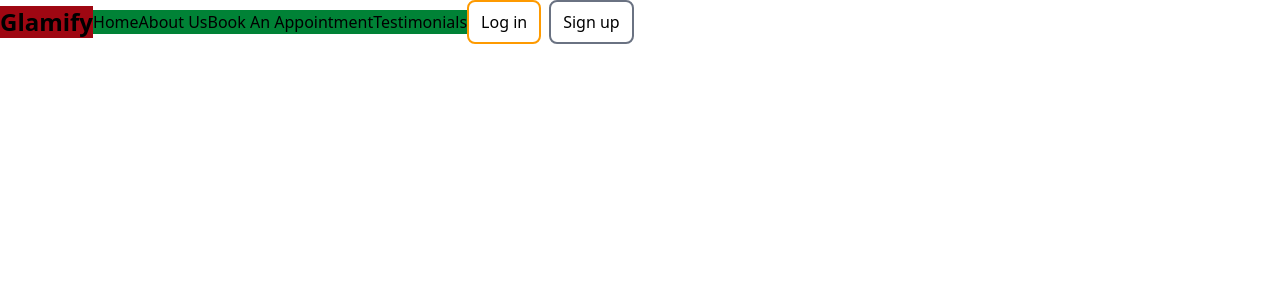
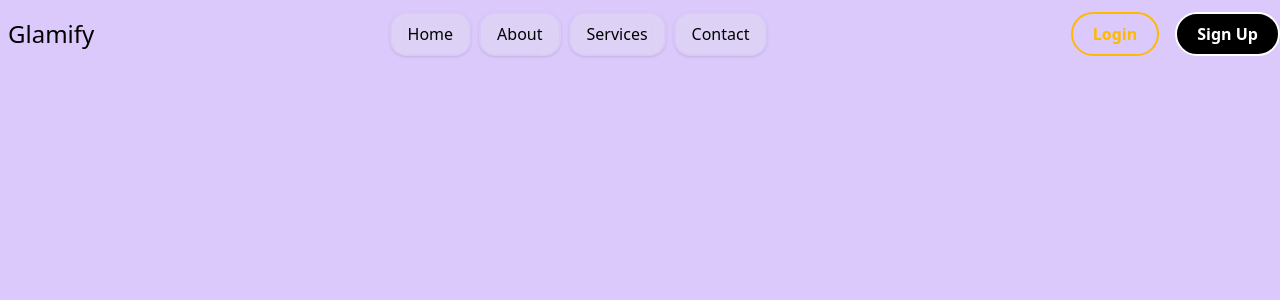
Before and after one commit to Thamidu-Nadun/Glamify, a React (Vite) app in the folder client/: page / in a window 1280 px wide. Shown: the top 300 px of the page. Built offline with nearby package versions, Linux system fonts and the light colour scheme.

Commit message:
Update client code: Add .prettierrc.json, update Navbar component

```diff
--- a/client/package.json
+++ b/client/package.json
@@ -24,6 +24,8 @@
     "eslint-plugin-react-hooks": "^5.1.0",
     "eslint-plugin-react-refresh": "^0.4.19",
     "globals": "^15.15.0",
+    "prettier": "^3.5.3",
+    "prettier-plugin-tailwindcss": "^0.6.11",
     "vite": "^6.2.0"
   }
 }
--- a/client/src/Components/Navbar/Navbar.jsx
+++ b/client/src/Components/Navbar/Navbar.jsx
@@ -1,21 +1,55 @@
-import React from 'react'
+import React from 'react';
 
 function Navbar() {
   return (
-    <div className="flex w-screen items-center">
-        <h2 className="bg-red-800 font-semibold font-monospace text-2xl">Glamify</h2>
-        <ol className='bg-green-700 flex'>
-            <li>Home</li>
-            <li>About Us</li>
-            <li>Book An Appointment</li>
-            <li>Testimonials</li>
-        </ol>
-        <div className="action-btn flex justify-content-center gap-2">
-            <button className="border-2 border-amber-500 rounded-lg px-3 py-2">Log in</button>
-            <button className="border-2 border-gray-500 rounded-lg px-3 py-2">Sign up</button>
+    <>
+      <div className="flex justify-between items-center w-full m-2 font-monospace">
+        <div className="text-2xl font-medium">
+          <h1>Glamify</h1>
         </div>
-    </div>
-  )
+        <div className="nav-links">
+          <ul className="flex">
+            <Link name="Home" />
+            <Link name="About" />
+            <Link name="Services" />
+            <Link name="Contact" />
+          </ul>
+        </div>
+        <div className="auth-buttons">
+          <LoginButton />
+          <SignUpButton />
+        </div>
+      </div>
+    </>
+  );
 }
 
-export default Navbar
+export default Navbar;
+
+const LoginButton = () => {
+  return (
+    <>
+      <button className="border-2 border-amber-400 py-2 px-5 rounded-3xl hover:bg-amber-400 hover:border-transparent transition-colors duration-200 mx-2 text-amber-400 hover:text-amber-50 font-bold">
+        Login
+      </button>
+    </>
+  );
+};
+
+const SignUpButton = () => {
+  return (
+    <>
+      <button className="bg-black border-2 py-2 px-5 rounded-3xl hover:bg-amber-100 transition-colors duration-200 mx-2 text-white gray-900 hover:text-black font-bold">
+        Sign Up
+      </button>
+    </>
+  );
+};
+
+const Link = ({ name = 'Link' }) => {
+  return (
+    <li className="m-1 border-2 border-transparent px-4 py-2 rounded-2xl bg-gray-200/30 bg-clip-padding backdrop-filter backdrop-blur-sm bg-opacity-0 shadow-sm hover:bg-gray-200/50 hover:border-2 hover:border-gray-200 transition-colors">
+      {name}
+    </li>
+  );
+};
--- a/client/src/index.css
+++ b/client/src/index.css
@@ -1 +1,5 @@
 @import "tailwindcss";
+
+body{
+    background: #dac9fa;
+}
```
Also changed, not shown: client/.prettierrc.json (added), 2 other files (tests, documents, lock files or other folders).
